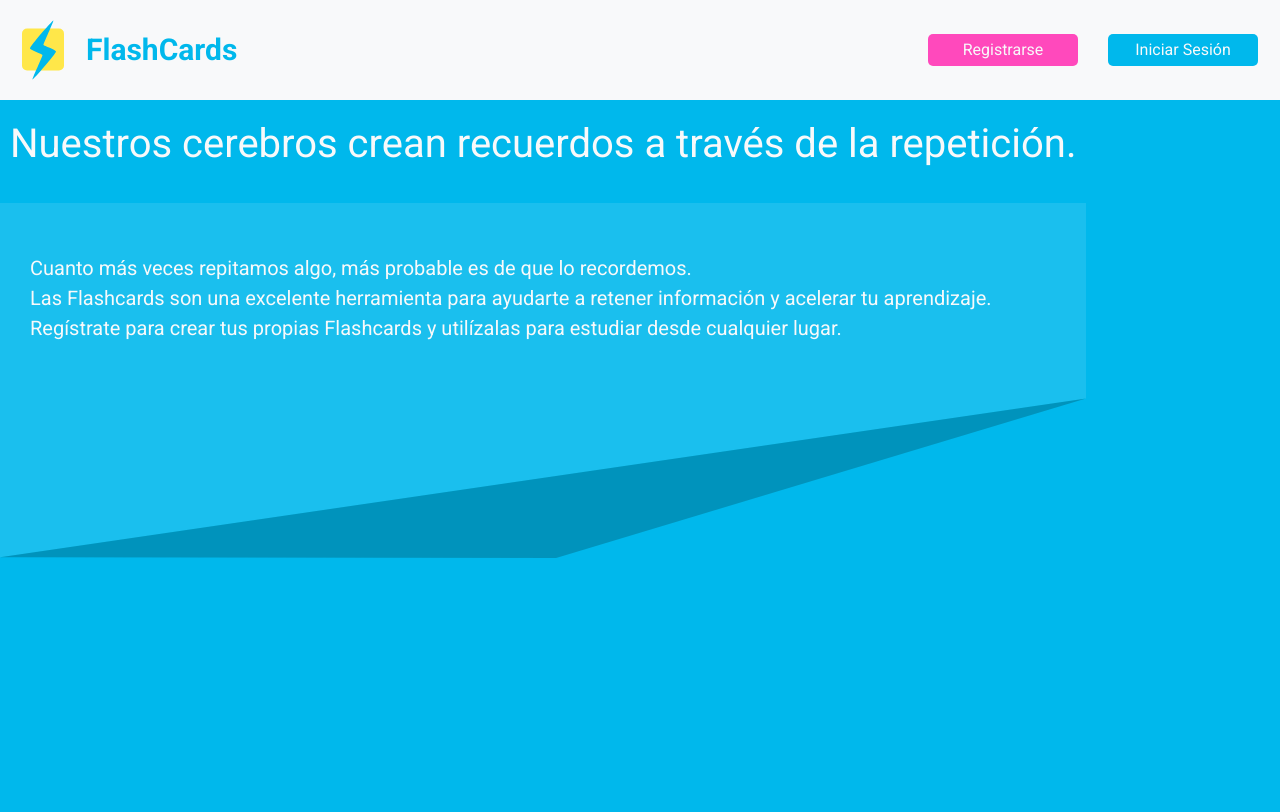
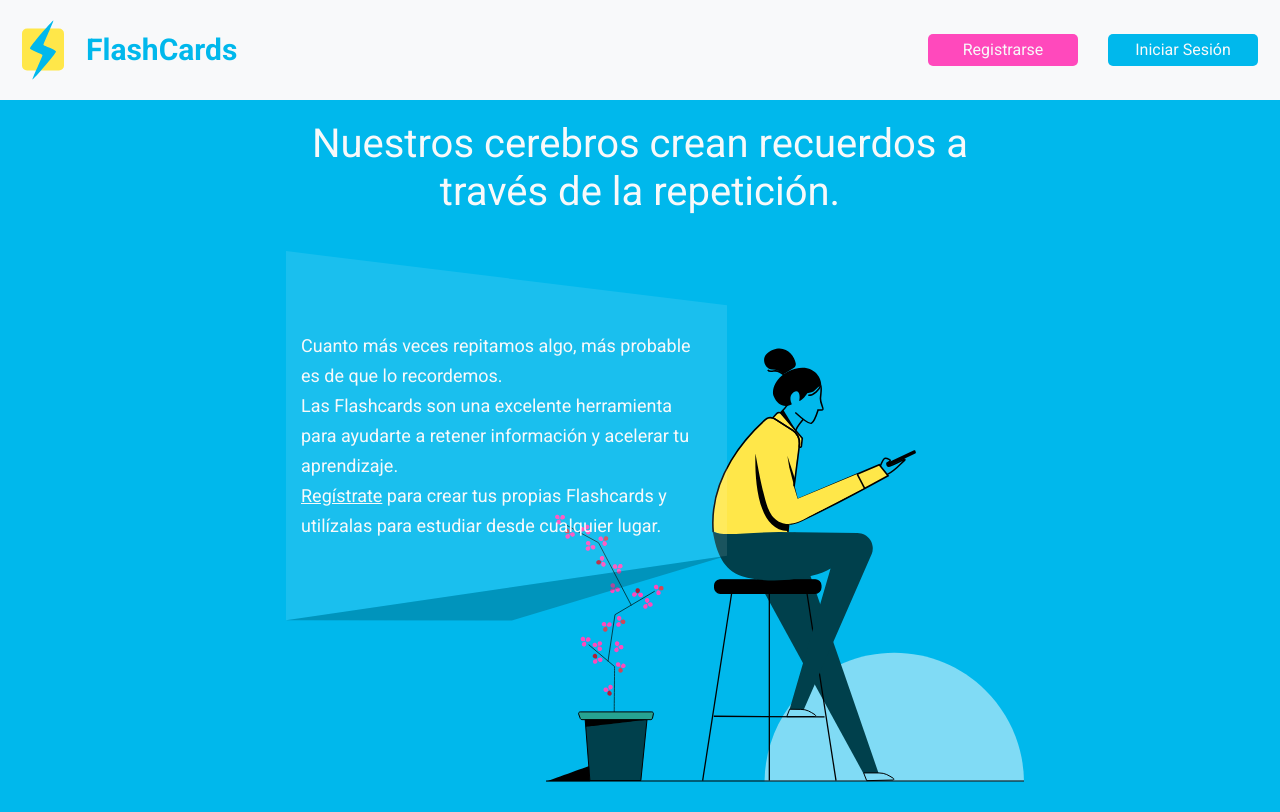
Before and after one commit to niltonsjr/flashcards, a React (Create React App) app in the folder frontend/: page / in a window 1280 px wide. Built offline with nearby package versions, Linux system fonts and the light colour scheme; no server answers.

Commit message:
Modificando página de inicio

```diff
--- a/frontend/src/pages/Home/index.tsx
+++ b/frontend/src/pages/Home/index.tsx
@@ -1,4 +1,4 @@
-import { ReactComponent as LargeImage } from "assets/images/home-image-large.svg";
+import { Link } from "react-router-dom";
 import "./styles.css";
 
 const Home = () => {
@@ -13,12 +13,12 @@ const Home = () => {
             <br />
             Las Flashcards son una excelente herramienta para ayudarte a retener
             información y acelerar tu aprendizaje. <br />
-            Regístrate para crear tus propias Flashcards y utilízalas para
-            estudiar desde cualquier lugar.
+            <Link to="/auth/register" className="conditions-link-register">
+              Regístrate
+            </Link>{" "}para crear tus propias Flashcards y utilízalas para estudiar desde
+            cualquier lugar.
           </p>
         </div>
-
-        <LargeImage />
       </div>
     </div>
   );
--- a/frontend/src/pages/Home/styles.css
+++ b/frontend/src/pages/Home/styles.css
@@ -15,22 +15,55 @@
 
 .home-left-text {
   background-image: url(assets/images/front-text-background.svg);
-  background-position: bottom center, 50%, 50%;
-  background-size: cover;
-  width: 100%;
-  height: 50%;
+  background-position: center;
+  background-size: contain;
+  background-repeat: no-repeat;
 }
 
 .home-left-container p {
   font-weight: 500;
-  font-size: 20px;
+  font-size: 18px;
   line-height: 30px;
   color: #f8f9fa;
-  padding: 50px 30px;
+  padding: 80px 30px;
+  max-width: 470px;
+  margin: 0 auto;
 }
 
-.home-left-container svg {
-  display: none;
-  width: 80%;
-  margin: 0 auto;
+@media (min-width: 576px) {
+  .home-container {
+    padding: 0 10vw 30px 5vw;
+    background-image: url(assets/images/front-plant-illustration.svg);
+    background-position: bottom right;
+    background-repeat: no-repeat;
+    background-origin: content-box;
+    justify-content: center;
+  }
+
+  .home-left-text {
+    width: 500px;
+  }
 }
+
+@media (min-width: 768px) {
+  .home-container {
+    padding: 0 20px 30px 0;
+    background-image: url(assets/images/home-image-large.svg);
+  }
+}
+
+@media (min-width: 992px) {
+  .home-container {
+    padding: 0 10vw 30px;
+  }
+
+  .home-left-container {
+    max-width: 1200px;
+  }
+}
+
+@media (min-width: 1200px) {
+  .home-container {
+    padding: 0 20vw 30px;
+  }
+}
```
Also changed, not shown: frontend/src/assets/images/front-plant-illustration.svg (added), frontend/src/assets/images/home-image-small.svg (deleted).
